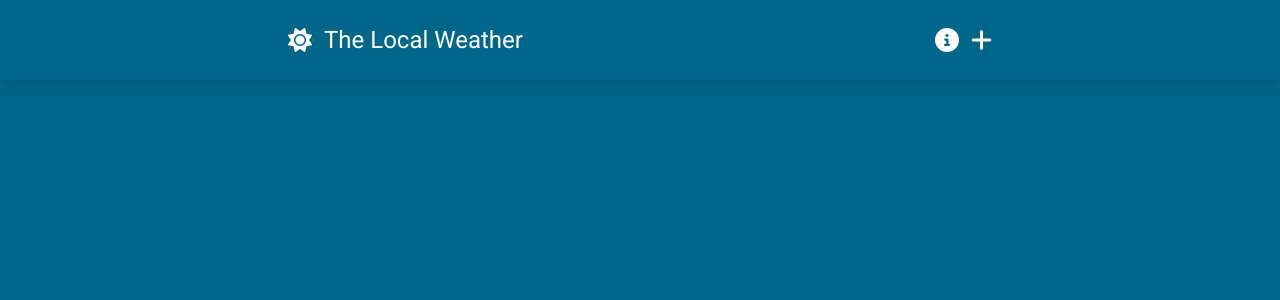
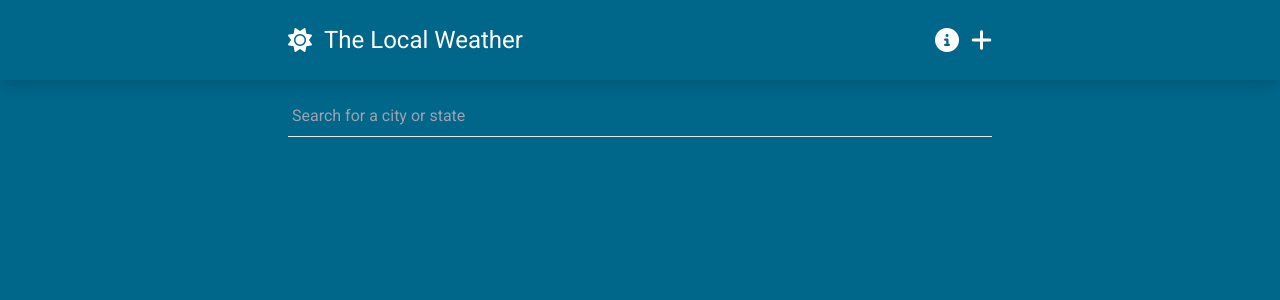
Before and after one commit to pinnng29/vue-weather-app, a Vue app: page / in a window 1280 px wide. Shown: the top 300 px of the page. Built offline with nearby package versions, Linux system fonts and the light colour scheme.

Commit message:
city search

```diff
--- a/package.json
+++ b/package.json
@@ -9,6 +9,7 @@
     "preview": "vite preview"
   },
   "dependencies": {
+    "axios": "^1.7.7",
     "vue": "^3.4.29",
     "vue-router": "^4.3.3"
   },
--- a/src/views/HomeView.vue
+++ b/src/views/HomeView.vue
@@ -1,5 +1,52 @@
-<script setup></script>
+<template>
+  <main class="container text-white">
+    <div class="pt-4 mb-8 relative">
+      <input
+        type="text"
+        @input="getSearchResults"
+        v-model="searchQuery"
+        placeholder="Search for a city or state"
+        class="py-2 px-1 w-full bg-transparent border-b focus:border-weather-secondary focus:outline-none focus:shadow-[0px_1px_0_0_#004E71]"
+      />
+      <ul
+        class="absolute bg-weather-secondary text-white w-full shadow-md py-2 px-1 top-[66px]"
+        v-if="mapboxSearchResults"
+      >
+        <li
+          v-for="searchResult in mapboxSearchResults"
+          :key="searchResult.id"
+          class="py-2 cursor-pointer"
+        >
+          {{ searchResult.place_name }}
+        </li>
+      </ul>
+    </div>
+  </main>
+</template>
 
-<template>
-  <main></main>
-</template>
+<script setup>
+import { ref } from "vue";
+import axios from "axios";
+
+const searchQuery = ref("");
+const queryTimeout = ref(null);
+const mapboxSearchResults = ref(null);
+
+const mapboxAPIKey = `pk.eyJ1Ijoiam9obmtvbWFybmlja2kiLCJhIjoiY2t5NjFzODZvMHJkaDJ1bWx6OGVieGxreSJ9.IpojdT3U3NENknF6_WhR2Q`;
+
+const getSearchResults = () => {
+  clearTimeout(queryTimeout.value);
+  queryTimeout.value = setTimeout(async () => {
+    if (searchQuery.value !== "") {
+      const result = await axios.get(
+        `https://api.mapbox.com/geocoding/v5/mapbox.places/${searchQuery.value}.json?access_token=${mapboxAPIKey}&types=place`
+      );
+      mapboxSearchResults.value = result.data.features;
+
+      return;
+    }
+
+    mapboxSearchResults.value = null;
+  }, 300);
+};
+</script>
```
Also changed, not shown: 1 other file (tests, documents, lock files or other folders).
